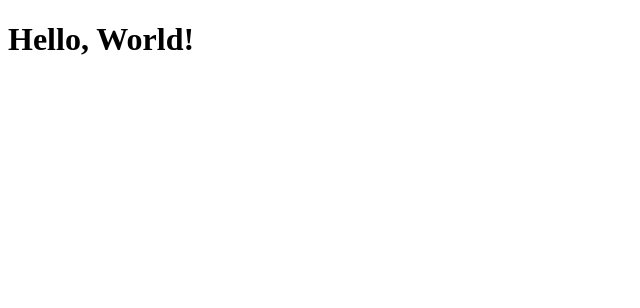
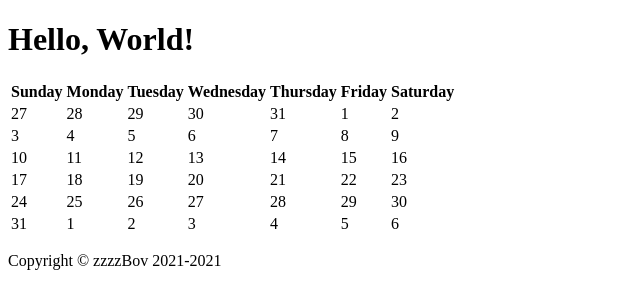
Before and after one commit to zzzzBov/mealplan, a React (Create React App) app: page / in a window 1280 px wide. Shown: the top 308 px of the page, without its empty margins (0-640 px from the left). Built offline with nearby package versions, Linux system fonts and the light colour scheme.

Commit message:
add copyright to footer move heading to header

```diff
--- a/src/App.tsx
+++ b/src/App.tsx
@@ -1,8 +1,15 @@
 import React from 'react';
-import { Layout } from './components/Layout';
+import { Calendar, Copyright, Layout } from './components';
 
 function App() {
-  return <Layout header={null} main={<h1>Hello, World!</h1>} footer={null} />;
+  const now = new Date();
+  return (
+    <Layout
+      header={<h1>Hello, World!</h1>}
+      main={<Calendar month={now} />}
+      footer={<Copyright date={now} />}
+    />
+  );
 }
 
 export default App;
--- /dev/null
+++ b/src/components/Copyright.tsx
@@ -0,0 +1,13 @@
+import React, { FC } from 'react';
+import styled from 'styled-components';
+
+interface ICopyrightProps {
+  date: Date;
+}
+
+const $Wrapper = styled.p``;
+
+export const Copyright: FC<ICopyrightProps> = ({ date }) => {
+  const year = date.getFullYear();
+  return <$Wrapper>Copyright &copy; zzzzBov 2021-{year}</$Wrapper>;
+};
--- /dev/null
+++ b/src/components/index.ts
@@ -0,0 +1,3 @@
+export * from './Calendar';
+export * from './Copyright';
+export * from './Layout';
```
Also changed, not shown: 1 other file (tests, documents, lock files or other folders).
